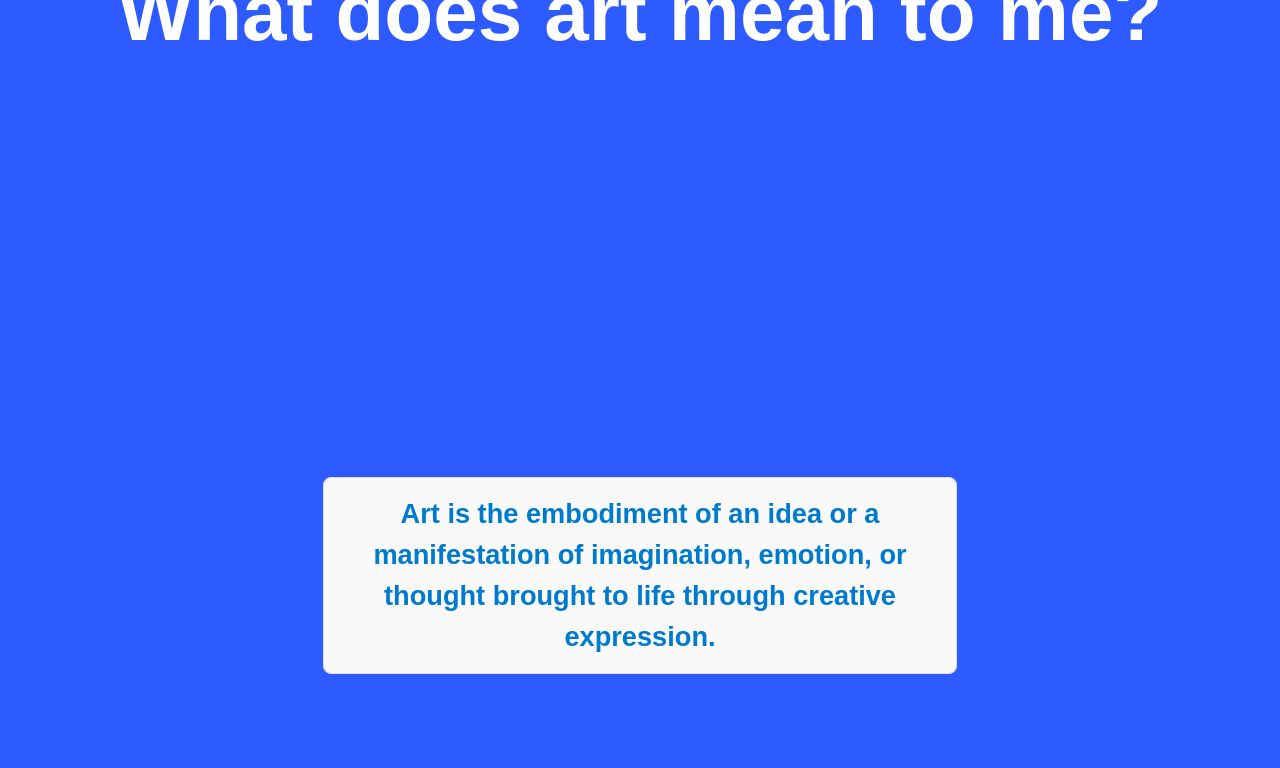
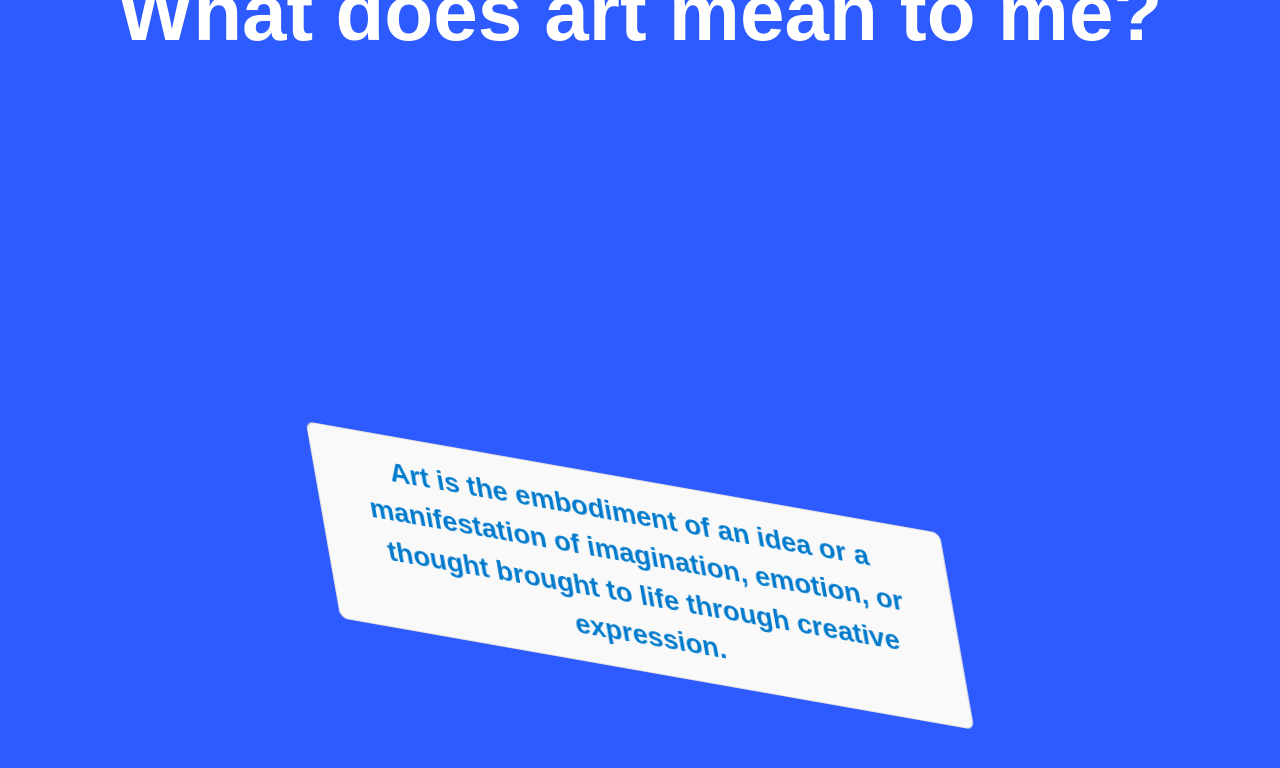
Before and after one commit to IulyN1/Art, a React (Vite) app: page / in a window 1280 px wide. Shown: the part 1464-2232 px from the top of the page. Built offline with nearby package versions, Linux system fonts and the light colour scheme.

Commit message:
small adjustment on animations

```diff
--- a/src/components/Introduction.jsx
+++ b/src/components/Introduction.jsx
@@ -11,6 +11,7 @@ const Introduction = () => {
 	});
 	const { scrollYProgress } = useScroll();
 	const scale = useTransform(scrollYProgress, [0, 0.1], [1, 1.5]);
+	const skew = useTransform(scrollYProgress, [0.18, 0.3], ['0deg, 0deg', '10deg, 10deg']);
 
 	return (
 		<>
@@ -88,6 +89,7 @@ const Introduction = () => {
 				</motion.div>
 				<motion.div
 					className="definition-container"
+					style={{ skew }}
 					initial={{ opacity: 0, translateY: 50 }}
 					whileInView={{ opacity: 1, translateY: 0 }}
 					transition={{ duration: 1 }}
```
